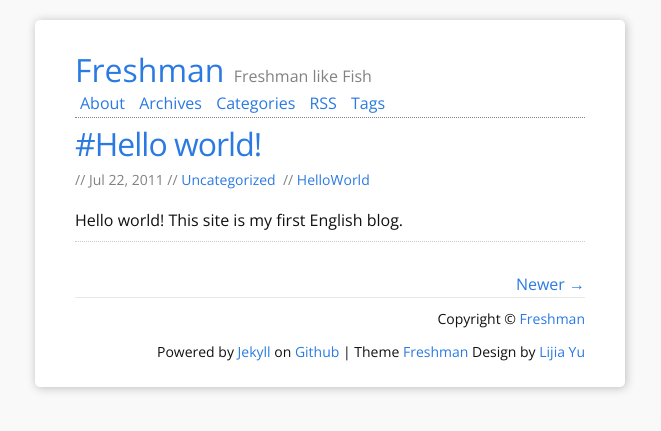
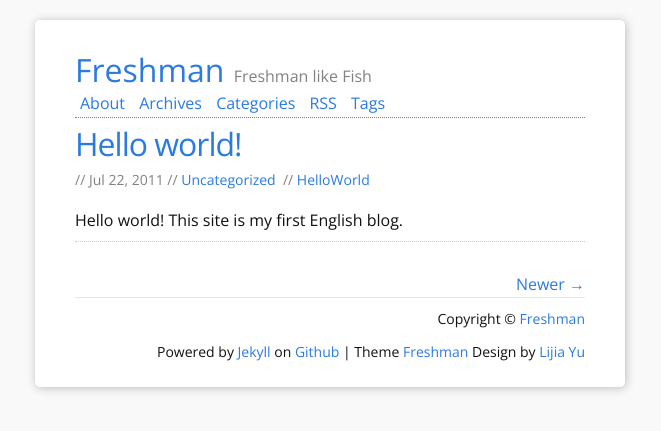
Before and after one commit to yulijia/freshman, a Jekyll site: the page built from _posts/2011-07-22-hello-world.md, in a window 1280 px wide. Shown: the top 431 px of the page, without its empty margins (310-971 px from the left). Built offline with Jekyll 4.4.1, drawn with Linux system fonts in a browser that asks for light colours; comment, search, counter and statistics services are not loaded.

Commit message:
remove #, that's ugly

```diff
--- a/_layouts/post.html
+++ b/_layouts/post.html
@@ -4,7 +4,7 @@ layout: default
 <div class="post">
 
   <header class="post-header">
-    <h1 class="post-title"> #{{ page.title }}</h1>
+    <h1 class="post-title"> {{ page.title }}</h1>
     <p class="post-meta">
     {{ site.locales[site.default_locale].PostDate }}{{ page.date | date: "%b %-d, %Y" }}
     {{ site.locales[site.default_locale].PostedInCategories }}
```
